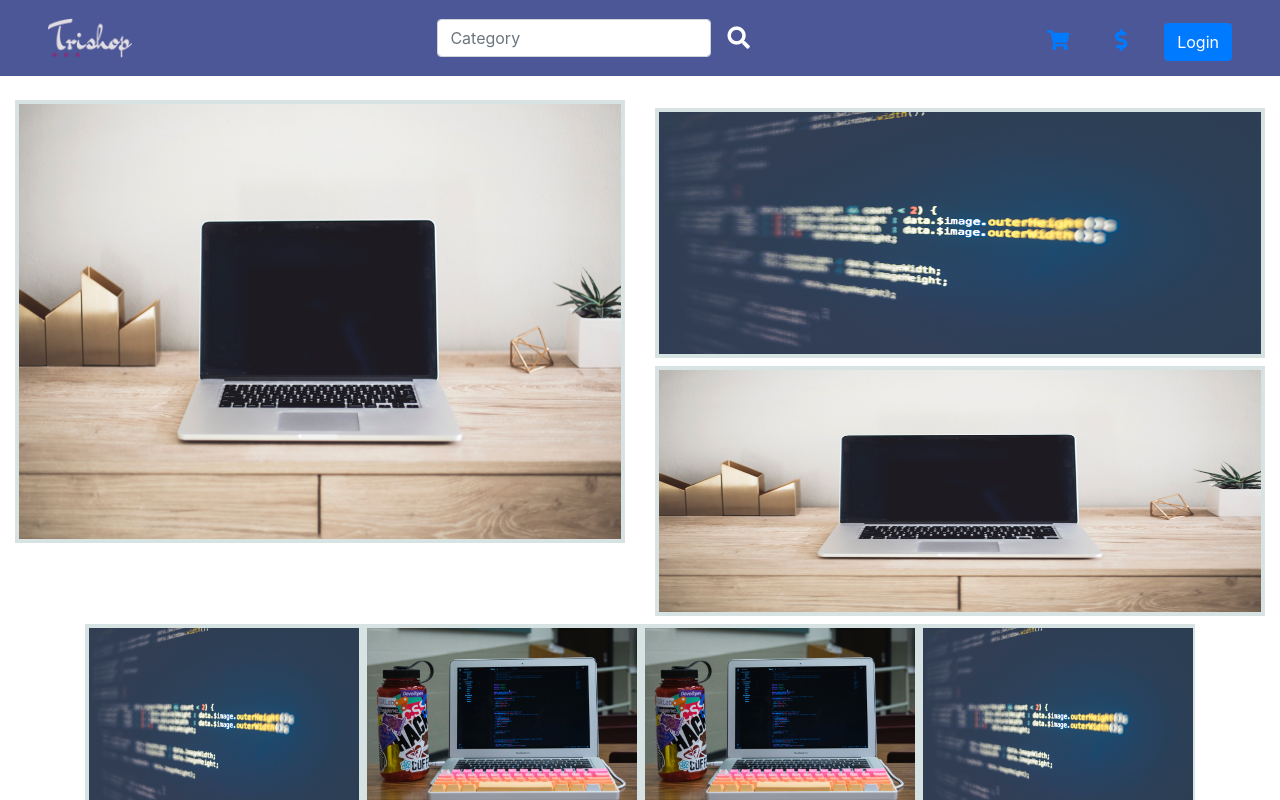
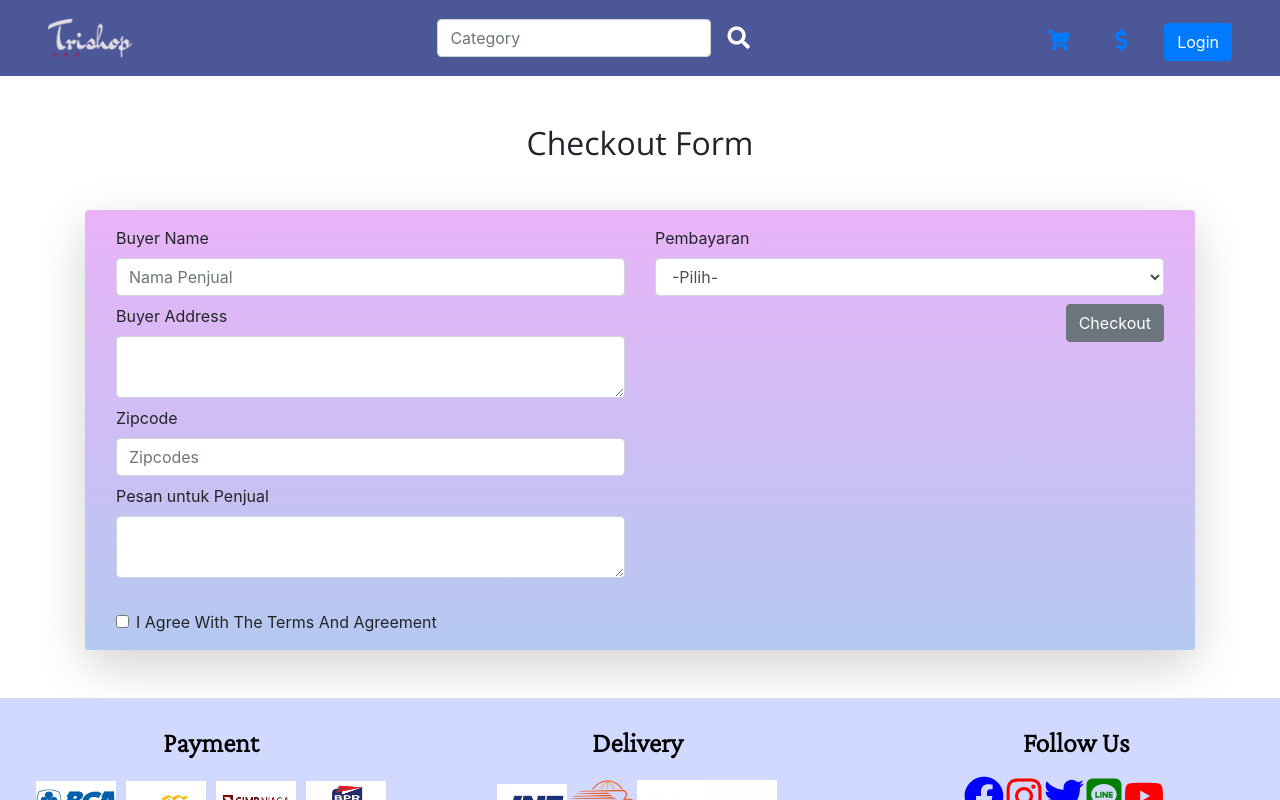
Before and after one commit to ferdinandw/project-ecommerce, a React (Create React App) app in the folder frontend/: page /checkout in a window 1280 px wide. Shown: the top 800 px of the page. Built offline with nearby package versions, Linux system fonts and the light colour scheme; no server answers.

Commit message:
'cart,sell'

```diff
--- a/frontend/package.json
+++ b/frontend/package.json
@@ -26,6 +26,7 @@
     "react-scripts": "3.4.1",
     "react-slick": "^0.26.1",
     "react-slick-fix": "^0.14.7",
+    "reactstrap": "^8.4.1",
     "redux": "^4.0.5",
     "redux-devtools-extension": "^2.13.8",
     "redux-thunk": "^2.3.0",
--- a/frontend/src/App.js
+++ b/frontend/src/App.js
@@ -12,7 +12,7 @@ import Login from "./components/login/Login2";
 import MiniCarousel from "./components/carousel/MiniCarousel";
 import Register from "./components/register/Register";
 import Tabel from './components/form/Form';
-
+import Checkout from './components/checkout/Checkout'
 import ScrollTop from "./components/scrollTop";
 import jwt_decode from "jwt-decode";
 import setAuthToken from "./utils/authToken";
@@ -24,6 +24,7 @@ import PrivateRoute from "./config/privateRoute";
 
 // import TesSearch from "./components/searchFilter/TesSearch";
 import Item from "./components/reducer/item";
+import { Tab } from "react-bootstrap";
 // Check for token to keep user logged in
 if (localStorage.jwtToken) {
   // Set auth token header auth
@@ -64,9 +65,14 @@ class App extends Component {
               <Navbar />
             </div>
             <div>
+            <Switch>
               {/* <TesSearch /> */}
               <Route path="/login">
                 <Login />
+              </Route>
+              <Route path="/checkout">
+                {/* <Checkout/> */}
+                <Tabel/>
               </Route>
               <Route path="/register">
                 <Register />
@@ -85,10 +91,11 @@ class App extends Component {
                 <MiniCarousel />
                 <Item />
               </Route>
+              </Switch>
             </div>
-            <Switch>
-              <PrivateRoute exact path="/details/detail/:id" component={Item} />
-            </Switch>
+
+              {/* <PrivateRoute exact path="/details/detail/:id" component={Item} /> */}
+
             <Footer />
           </ScrollTop>
         </Router>
--- a/frontend/src/components/cart/Cart.js
+++ b/frontend/src/components/cart/Cart.js
@@ -65,8 +65,10 @@
 
 import React, { useEffect, useState }  from 'react';
 import { connect } from 'react-redux';
+import {Link} from 'react-router-dom'
 import localforage from 'localforage';
 import axios from 'axios';
+import Counter from './../reducer/Counter'
 
 const Index = (props) => {
     const [data, setData] = useState([]);
@@ -80,10 +82,8 @@ const Index = (props) => {
     },  [])
 
     const checkout = () => {
-
-        axios.post('http://localhost:3000/keranjang', { pembelian : data })
+        axios.post('https://api.juliaveronica.com/order/create', { pembelian : data })
             .then((response) => {
-
                 setData([]);
                 localforage.setItem('keranjang', []);
             })
@@ -92,20 +92,28 @@ const Index = (props) => {
 
     return (
         <div>
-            <h1>Keranjang</h1>
-            <div>
+            <h1>Your Cart</h1>
+            <div className="container">
                 {data.map( (item) => {
                     return (
-                        <div>
-                          <h1>Your Cart</h1>
-                          <img src={`${URL}${item.imageUrl}`} alt={item.name} style={{height : "200px"}} />
-                          <h2>Nama : {item.name}</h2>
-                          <h3>Price : Rp {item.price}</h3>
-                          {/* Sebuah barang dengan id {item.id} dengan jumlah {item.jumlah} nama {item.name} */}
+                        <div className="jumbotron">
+                            <div className="row">
+                                <div className="col-md-6">
+                                    <img src={`${URL}${item.imageUrl}`} alt={item.name} style={{height : "200px"}} />
+                                </div>
+                                <div className="col-md-6">
+                                    <h2>Nama : {item.name}</h2>
+                                    <h3>Price : Rp {item.price}</h3>
+                                    <Counter/>
+                                </div>
+                            </div>
+
                         </div>
                     )
                 })}
-                <button onClick={checkout}>check out</button>
+                <div className="d-flex justify-content-end">
+                    <Link className="btn btn-primary" onClick={checkout} to="/checkout">Checkout</Link>
+                </div>
             </div>
         </div>
     )
--- a/frontend/src/components/cart/Test.js
+++ b/frontend/src/components/cart/Test.js
@@ -9,6 +9,7 @@ const Item = (props) => {
     const beli = () => {
         props.beli(cart.id, cart.name, cart.price, cart.imageUrl);
         console.log(`saya beli ${cart.name}`)
+        window.alert('Item Added To Cart')
     }
     return (
         <div>
--- /dev/null
+++ b/frontend/src/components/checkout/Checkout.js
@@ -0,0 +1,29 @@
+import React from 'react'
+
+const Checkout = () => {
+    return(
+        <div className="container mt-4 pt-4">
+            <h2 className="my-5 h2 text-center">Checkout Form</h2>
+            <div className="row">
+                <div className="col-md-8 mb-4">
+                    <div className="card">
+                        <form className="card-body">
+                            <div className="row">
+                                <div className="col-md-6 mb-2">
+                                    <label for="userName">Username</label>
+                                    <input type="text" className="form-control" id="userName"/>
+                                </div>
+                                <div className="col-md-6 mb-2">
+                                    <label for="phone">Phone Number</label>
+                                    <input type="text" className="form-control" id="userName"/>
+                                </div>
+                            </div>
+                        </form>
+                    </div>
+                </div>
+            </div>
+        </div>
+    )
+}
+
+export default Checkout
--- a/frontend/src/components/detail/detail.js
+++ b/frontend/src/components/detail/detail.js
@@ -10,7 +10,13 @@ const Detail = () => {
   const [data, setData] = useState([]);
 
   useEffect(() => {
-    axios.get(`https://api.juliaveronica.com/item/show/${id}`).then((res) => {
+    axios.get(`https://api.juliaveronica.com/item/show/${id}`, {
+      headers: {
+        // x-access-token (backend), jwtToken(key application localstorage(chrome)).
+        "x-access-token": localStorage.getItem("jwtToken"),
+        "Content-Type": "multipart/form-data",
+      },
+    }).then((res) => {
       const data = res.data;
       setData(data);
     });
--- a/frontend/src/components/form/Form.js
+++ b/frontend/src/components/form/Form.js
@@ -5,34 +5,15 @@ import './form.css';
 const Tabel = (props) => {
   return (
       <Container>
+        <h2 className="my-5 h2 text-center">Checkout Form</h2>
     <Form className="shadow-lg p-3 mb-5 bg-light rounded">
-      <FormGroup row >
-        <Label for="exampleEmail" sm={2}>Nama Penjual</Label>
-        <Col sm={10}>
+      <div className="row">
+      <div className="col-md-6 mb-2">
+        <Label for="exampleEmail">Buyer Name</Label>
           <Input type="name" name="name" id="name" placeholder="Nama Penjual" />
-        </Col>
-      </FormGroup>
-      <FormGroup row>
-        <Label for="examplePassword" sm={2}>Password</Label>
-        <Col sm={10}>
-          <Input type="input" name="input" id="input" placeholder="Nama Barang" />
-        </Col>
-      </FormGroup>
-      <FormGroup row>
-        <Label for="exampleSelect" sm={2}>Total Barang</Label>
-        <Col sm={10}>
-          <Input type="select" name="select" id="exampleSelect">
-            <option>1</option>
-            <option>2</option>
-            <option>3</option>
-            <option>4</option>
-            <option>5</option>
-          </Input>
-        </Col>
-      </FormGroup>
-      <FormGroup row>
-        <Label for="payment" sm={2}>Pembayaran</Label>
-        <Col sm={10}>
+      </div>
+      <div className="col-md-6 mb-2">
+        <Label for="payment">Pembayaran</Label>
           <Input type="select" name="payment" id="selectPayment">
             <option>-Pilih-</option>
             <option>BCA</option>
@@ -41,30 +22,44 @@ const Tabel = (props) => {
             <option>BRI</option>
             <option>BPR</option>
           </Input>
-        </Col>
-      </FormGroup>
-      <FormGroup row>
-        <Label for="exampleText" sm={2}>Pesan untuk Penjual</Label>
-        <Col sm={10}>
+        </div>
+      </div>
+      <div className="row">
+        <div className="col-md-6 mb-2">
+        <Label for="exampleSelect">Buyer Address</Label>
+          <Input type="textarea" name="address" id="exampleSelect"/>
+        </div>
+        <div className="col-md-6 ">
+          <div className="d-flex justify-content-end">
+          <Button>Checkout</Button>
+          </div>
+      </div>
+      </div>
+      <div className="row">
+      <div className="col-md-6 mb-2">
+        <Label for="examplePassword">Zipcode</Label>
+          <Input type="number" name="input" id="input" placeholder="Zipcodes" />
+      </div>
+      </div>
+      <div className="row">
+        <div className="col-md-6 mb-2">
+          <Label for="exampleText">Pesan untuk Penjual</Label>
           <Input type="textarea" name="text" id="exampleText" />
-        </Col>
-      </FormGroup>
-      <FormGroup row>
-        <Label for="checkbox2" sm={2}>Checkbox</Label>
-        <Col sm={{ size: 10 }}>
-          <FormGroup check>
+        </div>
+      </div>
+
+      <div className="row mt-4">
+        <div className="col-md-6">
+        <FormGroup check>
             <Label check>
               <Input type="checkbox" id="checkbox2" />{' '}
-              Apakah anda sudah yakin?
+              I Agree With The Terms And Agreement
             </Label>
           </FormGroup>
-        </Col>
-      </FormGroup>
-      <FormGroup check row>
-        <Col sm={{ size: 10, offset: 2 }}>
-          <Button>Checkout</Button>
-        </Col>
-      </FormGroup>
+        </div>
+
+      </div>
+
     </Form>
     </Container>
   );
--- a/frontend/src/components/reducer/Counter.js
+++ b/frontend/src/components/reducer/Counter.js
@@ -22,20 +22,20 @@ class Counter extends Component {
 
   render() {
     return (
-      <div className="text-center">
-        <DecrementCounterButton
-          className="btn btn-danger btn-sm"
+      <div>
+        <button
+          className="btn btn-outline-danger"
           onClick={() => this.DecreaseItem()}
         >
           -
-        </DecrementCounterButton>
-        <Input type="text" className="mt-3" value={this.state.count}></Input>
-        <IncrementCounterButton
-          className="btn btn-success btn-sm"
+        </button>
+        <Input type="text" className="mr-2 ml-2" value={this.state.count}></Input>
+        <button
+          className="btn btn-outline-success"
           onClick={() => this.IncreamentItem()}
         >
           +
-        </IncrementCounterButton>
+        </button>
         <Button className="reset" onClick={() => this.reset()}>
           Reset
         </Button>
@@ -68,7 +68,7 @@ const Button = styled.button`
 const Input = styled.input`
   text-align: center;
   justify-content: space-between;
-  width: 5em;
+  width: 10em;
   margin-left: 3px;
   margin-right: 3px;
   font-size: 16px;
```
Also changed, not shown: 1 other file (tests, documents, lock files or other folders).
